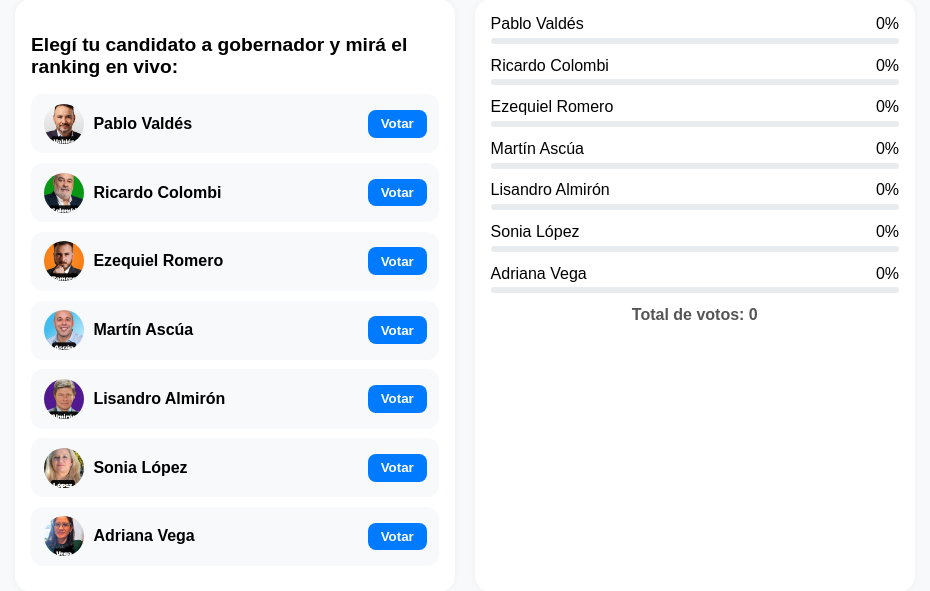
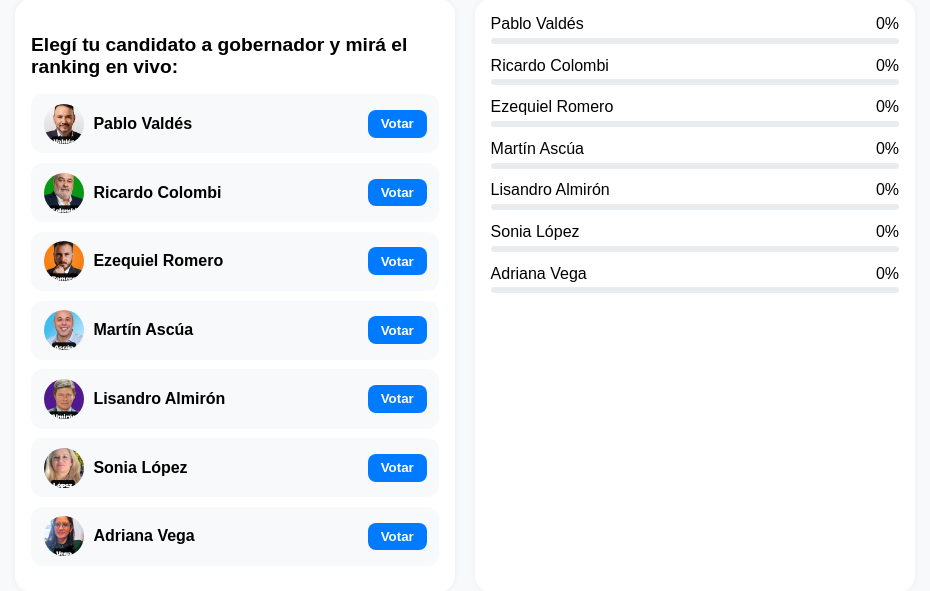
Before and after one commit to juanpabloruiz/voto, a PHP site: page / in a window 1280 px wide. Shown: the part 120-711 px from the top of the page, without its empty margins (175-1105 px from the left). Run offline with PHP 8.4, Linux system fonts and the light colour scheme; data that the repository does not hold is empty; a stand-in replaces the project's code that opens the database connection.

Commit message:
Deleted votes count

```diff
--- a/index.php
+++ b/index.php
@@ -266,7 +266,7 @@ while ($row = mysqli_fetch_assoc($queryResultados)) {
                     echo '<div class="progress"><div class="progress-bar" data-porcentaje="' . $porcentaje . '"></div></div>';
                     echo '</div>';
                 }
-                echo '<div class="total-votos">Total de votos: ' . $totalVotos . '</div>';
+
                 ?>
             </div>
         </div>
```
